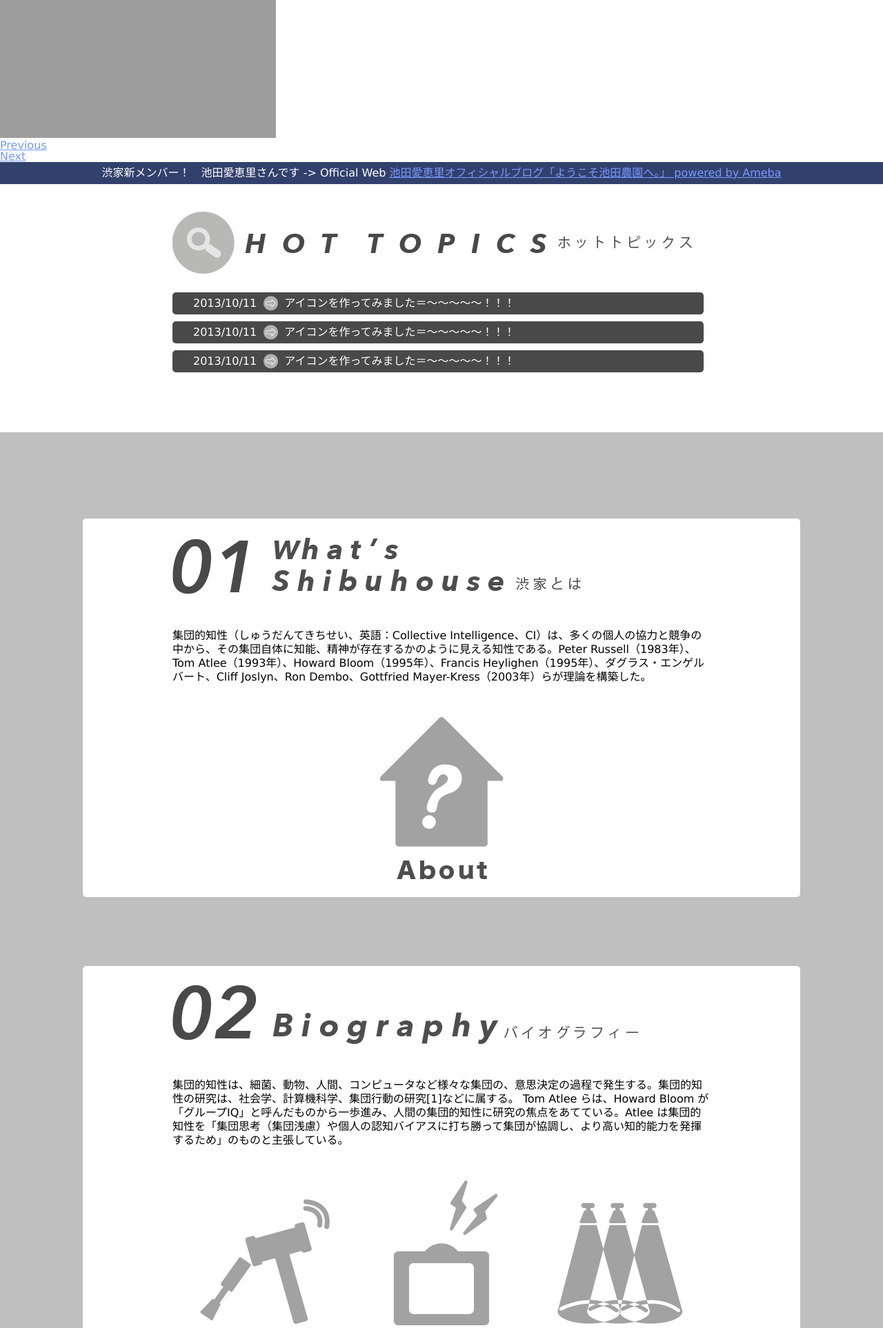
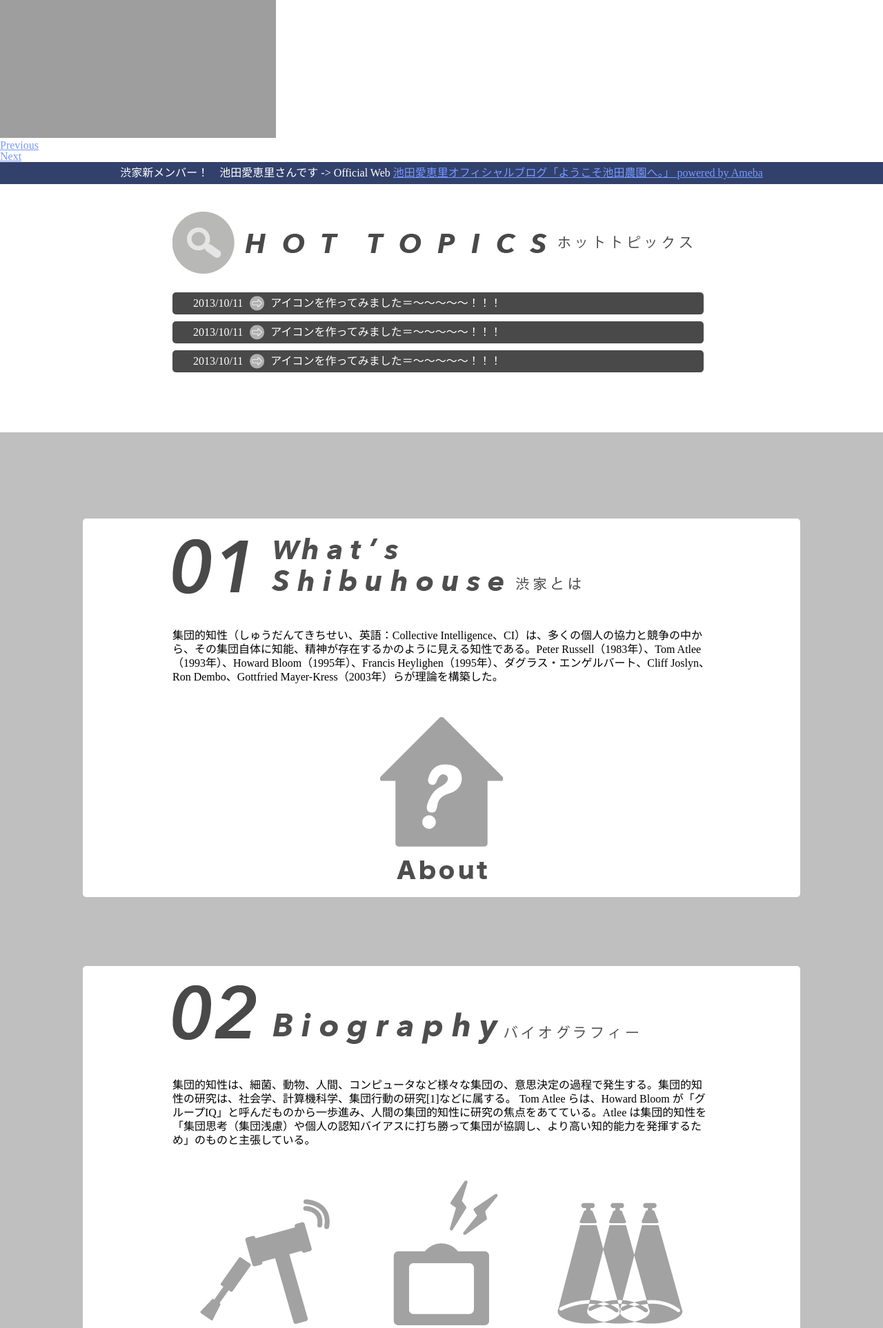
Before and after one commit to ayafujiaya/shibuhouse_new_web, a PHP site: page / in a window 1280 px wide. Shown: the part 100-2026 px from the top of the page at 69% size. Run offline with PHP 8.4, Linux system fonts and the light colour scheme; some libraries are stand-ins or nearby versions; grey boxes are pictures that could not be loaded.

Commit message:
add web font

```diff
--- a/css/global.css
+++ b/css/global.css
@@ -1,7 +1,9 @@
 body {
-	font-family:'Lucida Grande',
+	/*font-family:'Lucida Grande',
  'Hiragino Kaku Gothic ProN', 'ヒラギノ角ゴ ProN W3',
  Meiryo, メイリオ, sans-serif;
+ */
+ font-family: 中ゴシックBBB;
 }
 
 a {
--- a/index.php
+++ b/index.php
@@ -2,6 +2,8 @@
 <html>
 	<head>
 		<title>渋家 || SHIBUHOUSE</title>
+		<!-- typesqure 用タグ -->
+		<script type="text/javascript" src="//typesquare.com/accessor/script/typesquare.js?E2mGUC7TkZ8%3D" charset="utf-8"></script>
 		<meta http-equiv="Content-Type" content="text/html; charset=UTF-8">
 		<script src="//ajax.googleapis.com/ajax/libs/jquery/1.10.2/jquery.min.js"></script>
 		<link href='./css/reset.css' rel='stylesheet' type='text/css'>
```
Also changed, not shown: css/fonts/flexslider-icon.ttf (added), css/fonts/flexslider-icon.woff (added), 2 other files.
